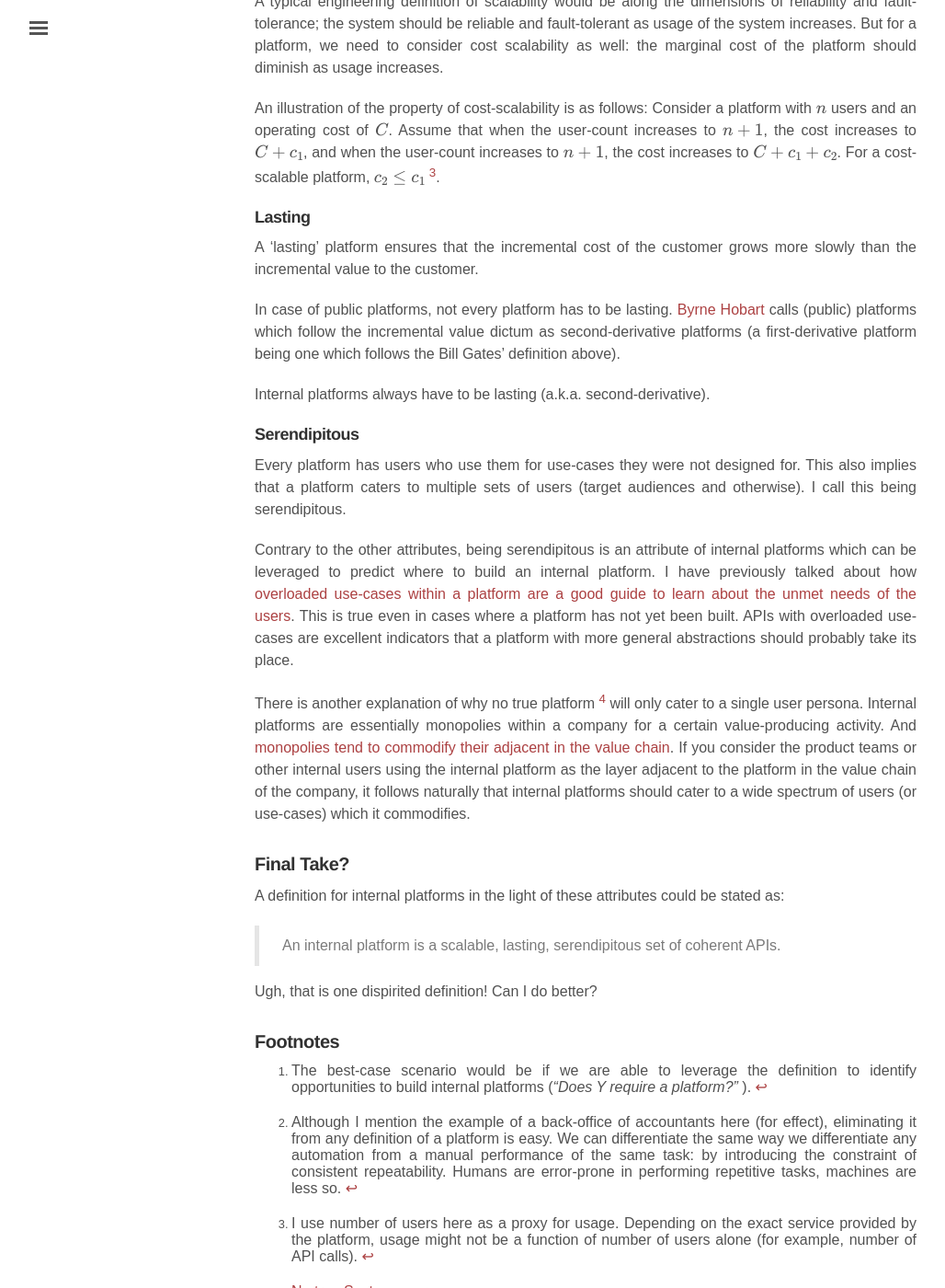
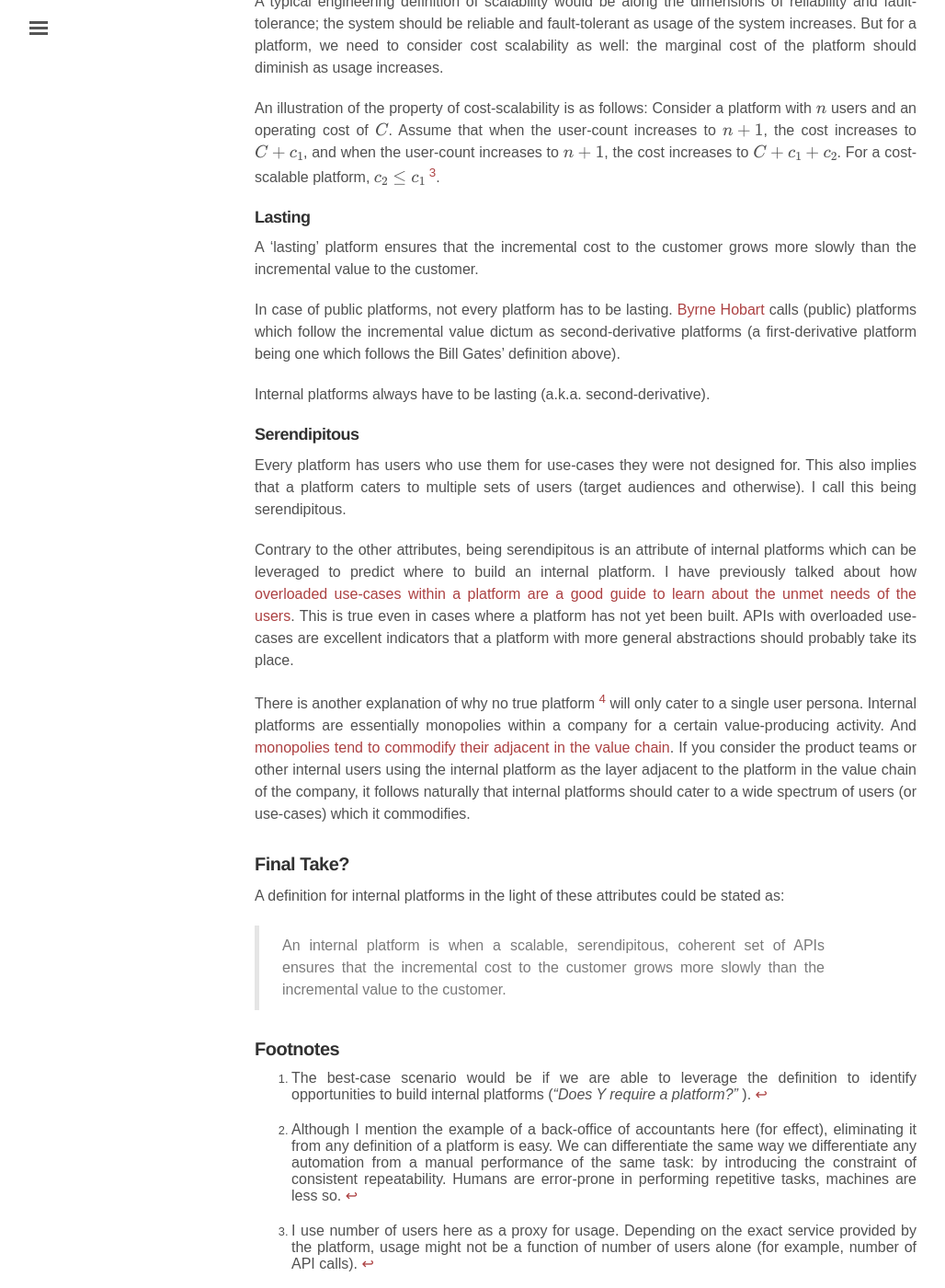
Before and after one commit to sujithjay/sujithjay.github.io, a Jekyll site: the page built from _posts/2021-05-16-Defining-Platforms.md, in a window 1280 px wide and 1400 px high, scrolled down 1637 px. Shown: the whole window at 92% size, without its empty margins (3-1031 px from the left). Built offline with Jekyll 4.4.1, drawn with Linux system fonts in a browser that asks for light colours; nearby versions of some CDN libraries; some web fonts are replaced; formulas are drawn with MathJax 3; comment, search, counter and statistics services are not loaded.

Commit message:
Defining Platforms

```diff
--- a/_posts/2021-05-16-Defining-Platforms.md
+++ b/_posts/2021-05-16-Defining-Platforms.md
@@ -45,7 +45,7 @@ An illustration of the property of cost-scalability is as follows:
 Consider a platform with \\(n\\) users and an operating cost of \\(C\\). Assume that when the user-count increases to \\(n+1\\), the cost increases to \\(C+ c\_{1}\\), and when the user-count increases to \\(n+1\\), the cost increases to \\(C+ c\_{1} + c\_{2}\\). For a cost-scalable platform, \\(c\_{2} \leq c\_{1}\\) [^3].
 
 #### Lasting
-A 'lasting' platform ensures that the incremental cost of the customer grows more slowly than the incremental value to the customer.
+A 'lasting' platform ensures that the incremental cost to the customer grows more slowly than the incremental value to the customer.
 
 In case of public platforms, not every platform has to be lasting. [Byrne Hobart](https://diff.substack.com/p/who-amazon-grows-with/) calls (public) platforms which follow the incremental value dictum as second-derivative platforms (a first-derivative platform being one which follows the Bill Gates' definition above).
 
@@ -61,10 +61,7 @@ There is another explanation of why no true platform [^4] will only cater to a s
 
 ### Final Take?
 A definition for internal platforms in the light of these attributes could be stated as:
-> An internal platform is a scalable, lasting, serendipitous set of coherent APIs.
-
-
-Ugh, that is one dispirited definition! Can I do better?
+> An internal platform is when a scalable, serendipitous, coherent set of APIs ensures that the incremental cost to the customer grows more slowly than the incremental value to the customer.
 
 
 ### Footnotes
```
